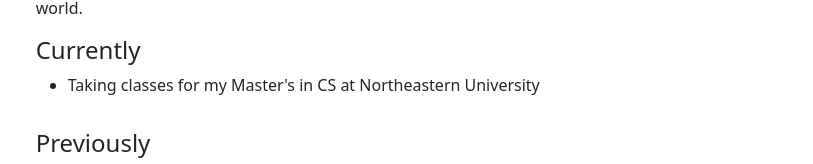
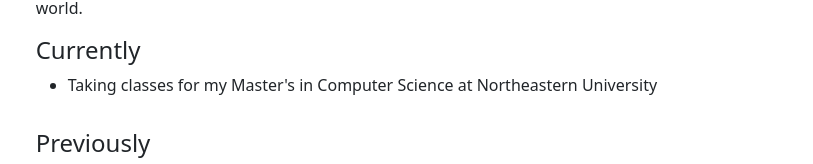
Before and after one commit to johnwaalsh/johnwaalsh.github.io, a React (Create React App) app: page / in a window 1280 px wide. Shown: the part 413-577 px from the top of the page, without its empty margins (231-1044 px from the left). Built offline with nearby package versions, Linux system fonts and the light colour scheme.

Commit message:
elaborate grad major

```diff
--- a/src/home/home.js
+++ b/src/home/home.js
@@ -15,7 +15,7 @@
                 <span className="mb-3">When I'm not working, I enjoy weightlifting, hiking, biking, and learning as much as I can about the world. </span>
                 <h4 className="">Currently </h4>
                 <ul>
-                    <li className="mb-3"><span>Taking classes for my Master's in CS at Northeastern University </span></li>
+                    <li className="mb-3"><span>Taking classes for my Master's in Computer Science at Northeastern University </span></li>
                 </ul>
                 <h4 className="">Previously </h4>
                 <ul>
```
